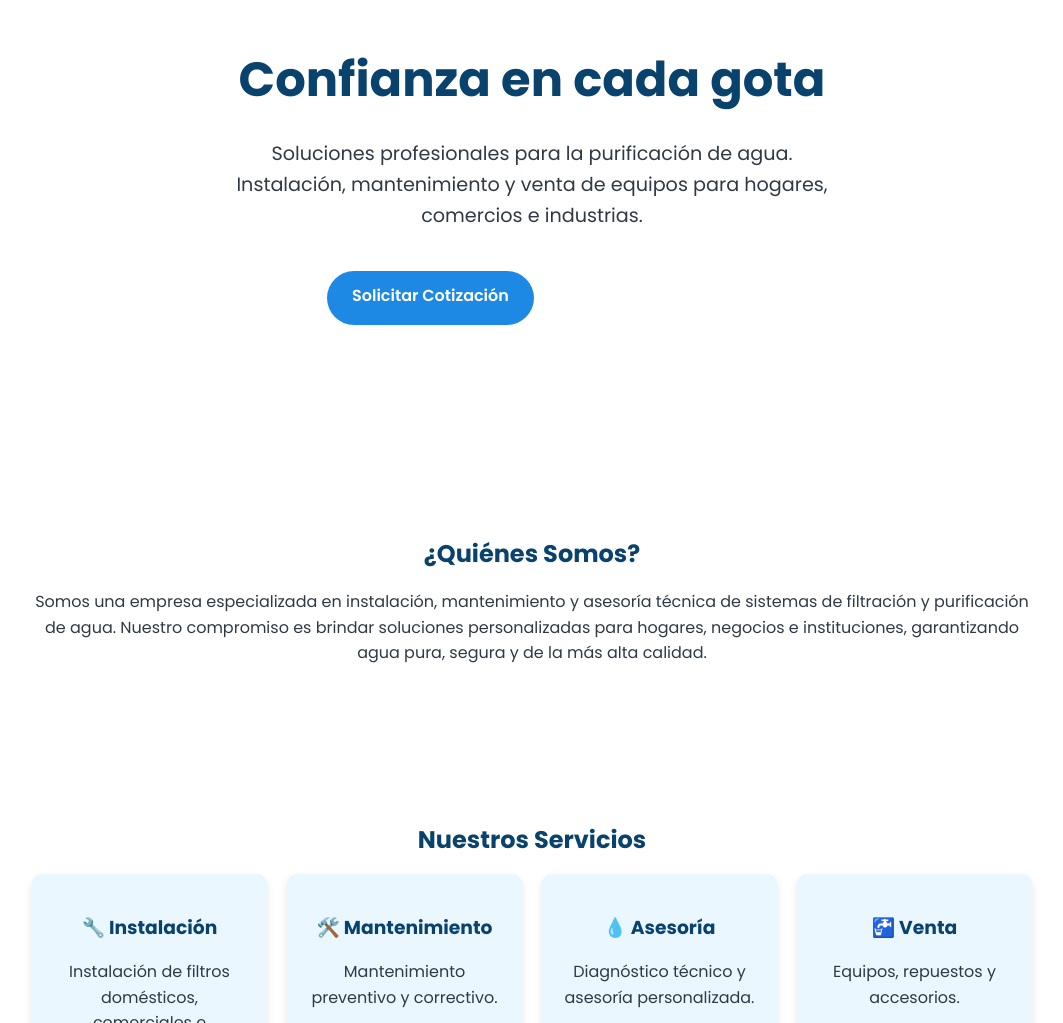
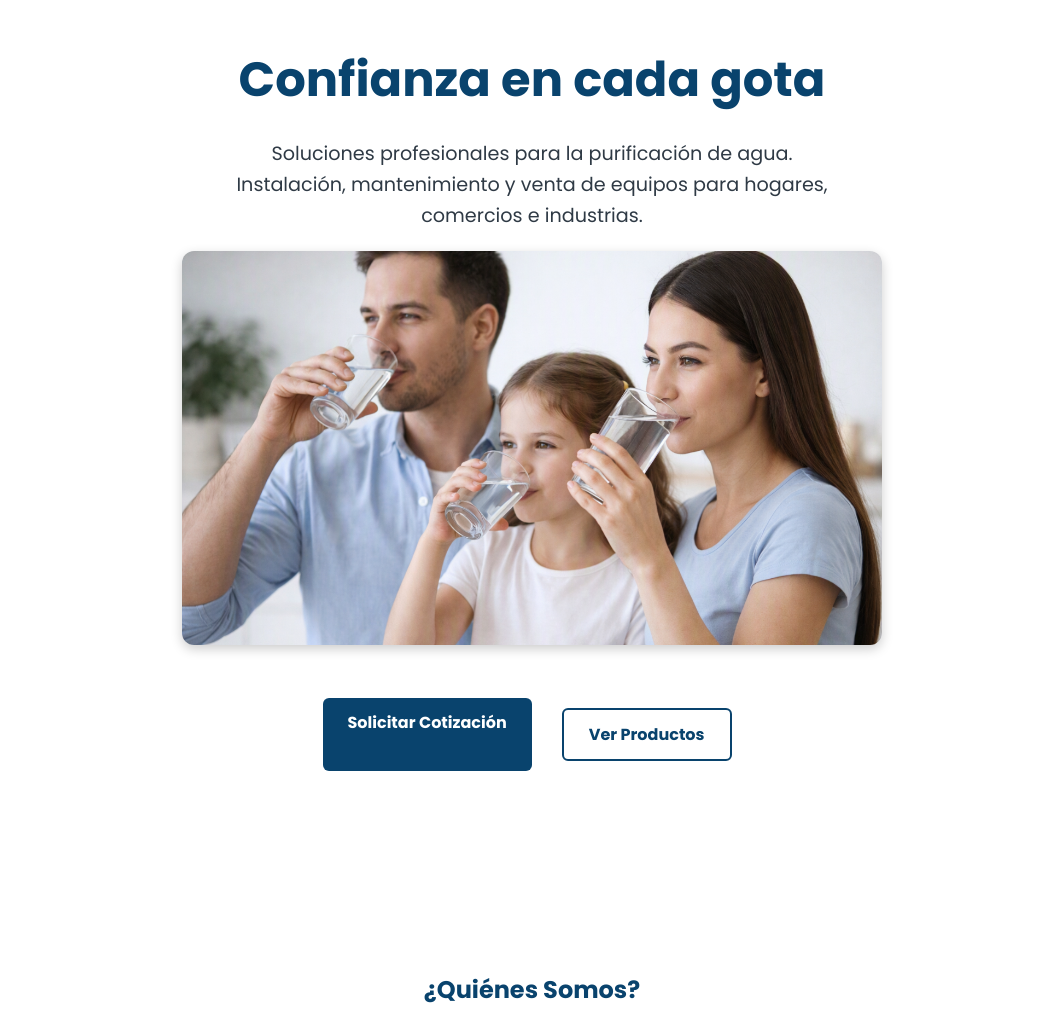
Before and after one commit to aquapure502/AquaPure, a plain HTML site: page index.html in a window 1280 px wide. Shown: the part 245-1268 px from the top of the page, without its empty margins (108-1171 px from the left). Drawn offline with Linux system fonts and the light colour scheme.

Commit message:
Corrección de botones y estilos centrados

```diff
--- a/index.html
+++ b/index.html
@@ -46,39 +46,23 @@
 </header>
 
 <section id="inicio" class="hero">
+  <div class="hero-contenido">
+    <h1>Confianza en cada gota</h1>
+    <p>Soluciones profesionales para la purificación de agua. Instalación, mantenimiento y venta de equipos para hogares, comercios e industrias.</p>
 
-<div class="hero-contenido">
+    <!-- Imagen representativa -->
+    <div class="hero-imagen">
+      <img src="images/Imagenpag.png" alt="Familia bebiendo agua">
+    </div>
 
-<h1>Confianza en cada gota</h1>
+    <!-- Botones -->
+    <div class="hero-botones">
+      <a href="#contacto" class="boton-principal">Solicitar Cotización</a>
+      <a class="boton-secundario" href="#productos">Ver Productos</a>
+    </div>
+  </div>
+</section>
 
-<p>
-Soluciones profesionales para la purificación de agua.
-Instalación, mantenimiento y venta de equipos para hogares,
-comercios e industrias.
-</p>
-
-<div class="hero-botones">
-
-<a class="boton"
-href="https://wa.me/message/HGVGMG5HMFBRL1"
-target="_blank"
-rel="noopener noreferrer">
-
-Solicitar Cotización
-
-</a>
-
-<a class="boton-secundario" href="#productos">
-
-Ver Productos
-
-</a>
-
-</div>
-
-</div>
-
-</section>
 
 <section id="nosotros">
 
--- a/style.css
+++ b/style.css
@@ -141,9 +141,35 @@ section {
 /* Botones centrados */
 .hero-botones {
     display: flex;
-    justify-content: center;
-    gap: 15px;
-    flex-wrap: wrap;
+    justify-content: center;   /* Centra horizontalmente */
+    gap: 20px;                 /* Espacio entre botones */
+    margin-top: 25px;
+    flex-wrap: wrap;           /* Permite que se acomoden en móviles */
+}
+
+.hero-botones a {
+    background-color: #09436D; /* Azul corporativo */
+    color: #fff;
+    padding: 12px 25px;
+    border-radius: 6px;
+    text-decoration: none;
+    font-weight: bold;
+    transition: background 0.3s ease;
+}
+
+.hero-botones a:hover {
+    background-color: #0b5a92; /* Azul más claro al pasar el mouse */
+}
+
+.hero-botones .boton-secundario {
+    background-color: #fff;
+    color: #09436D;
+    border: 2px solid #09436D;
+}
+
+.hero-botones .boton-secundario:hover {
+    background-color: #09436D;
+    color: #fff;
 }
 
 /* Colores de texto */
@@ -241,3 +267,15 @@ footer {
         height: 60px; /* Logo más pequeño en móviles */
     }
 }
+
+.hero-imagen {
+    margin: 20px 0;
+    text-align: center;
+}
+
+.hero-imagen img {
+    max-width: 100%;
+    height: auto;
+    border-radius: 12px;
+    box-shadow: 0 4px 12px rgba(0,0,0,0.2);
+}
```
Also changed, not shown: images/Imagenpag.png (added).
